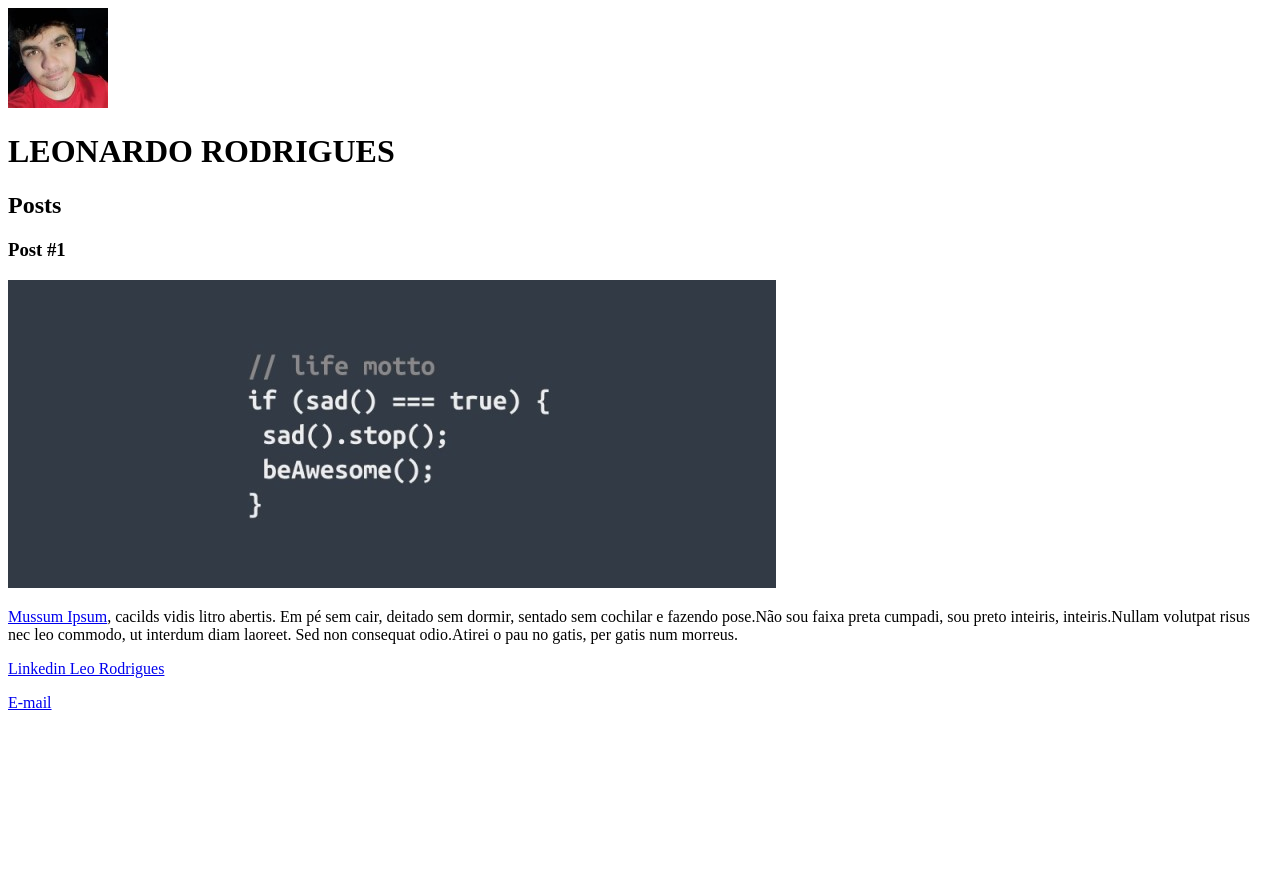
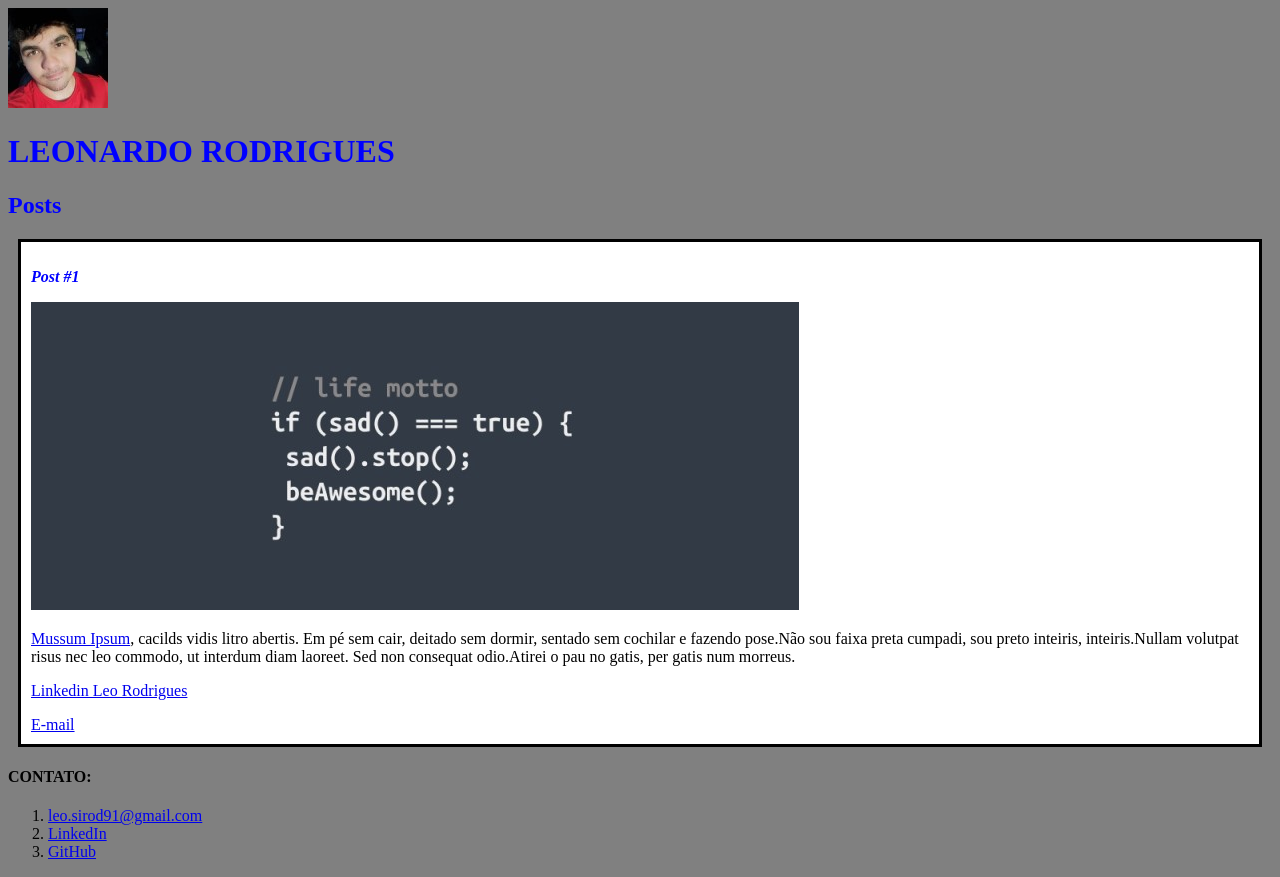
Before and after one commit to leorodrigues91/dio-desafio-github, a plain HTML site: page Módulo II - HTML e CSS3/Introdução a HTML5 e CSS3/index.html in a window 1280 px wide. Before the commit the page ends 800 px from the top, so only its background shows below. Drawn offline with Linux system fonts and the light colour scheme.

Commit message:
Mais melhorias no código e inclusão de material de apoio HTML e CSS

```diff
--- a/Módulo II - HTML e CSS3/Introdução a HTML5 e CSS3/index.html
+++ b/Módulo II - HTML e CSS3/Introdução a HTML5 e CSS3/index.html
@@ -3,19 +3,20 @@
     <head>
         <meta charset="utf-8">
         <title>LEO RODRIGUES</title>
+        <link rel="stylesheet" href="style.css">
     </head>
     <body>
         <header>
             <img src="leo-rodrigues.jpeg" alt="Foto Leo Rodrigues">
-            <h1>LEONARDO RODRIGUES</h1>
+            <h1 id="title">LEONARDO RODRIGUES</h1>
         </header>
         <section>
             <header>
-                <h2>Posts</h2>
+                <h2 class="subtitle">Posts</h2>
             </header>
-            <article>
+            <article class="post">
                 <header>
-                    <h3>Post #1</h3>
+                    <h3 class="post_title">Post #1</h3>
                     <img src="postagem-1.jpg" alt="Código com brincadeira em inglês">
                 </header>
                 <p>
@@ -25,6 +26,19 @@
                 <a href="mailto:testeemail@gmail.com">E-mail</a>
             </article>
         </section>
-        <footer></footer>
+        <footer>
+            <h4>CONTATO:</h4>
+            <ol>
+                <li>
+                    <a href="mailto:leo.sirod91@gmail.com">leo.sirod91@gmail.com</a>
+                </li>
+                <li>
+                    <a href="https://www.linkedin.com/in/leonardorodrigues91/" target="_blank">LinkedIn</a>
+                </li>
+                <li>
+                    <a href="https://github.com/leorodrigues91" target="_blank">GitHub</a>
+                </li>
+            </ol>
+        </footer>
     </body>
 </html>
--- /dev/null
+++ b/Módulo II - HTML e CSS3/Introdução a HTML5 e CSS3/style.css
@@ -0,0 +1,19 @@
+body{
+    background: gray;
+}
+
+#title, .subtitle, .post_title {
+    color: blue;
+}
+
+.post_title {
+    font-size: 16px;
+    font-style: italic;
+}
+
+.post {
+    background: white;
+    padding: 10px;
+    border: 3px solid black;
+    margin: 10px;
+}
```
Also changed, not shown: 6 other files.
